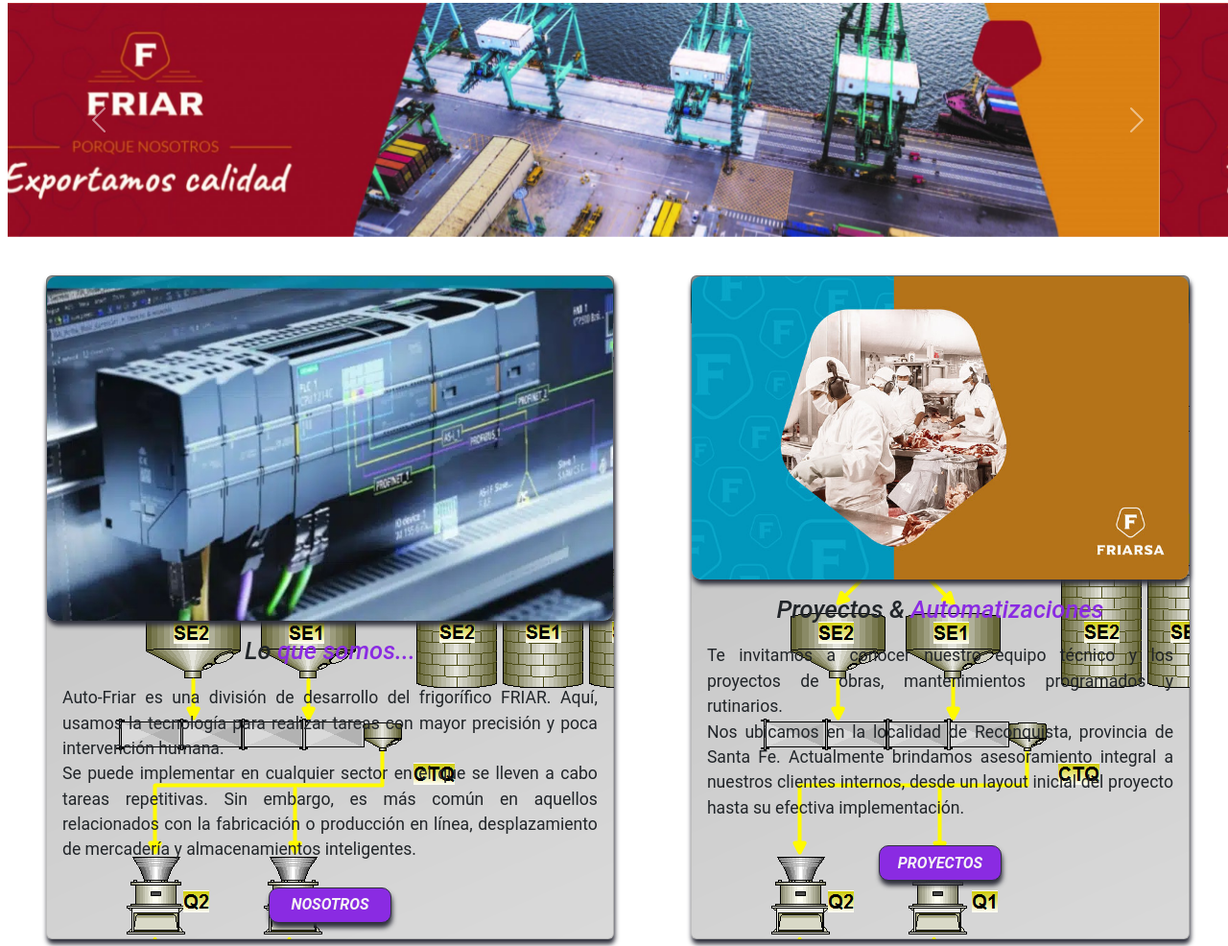
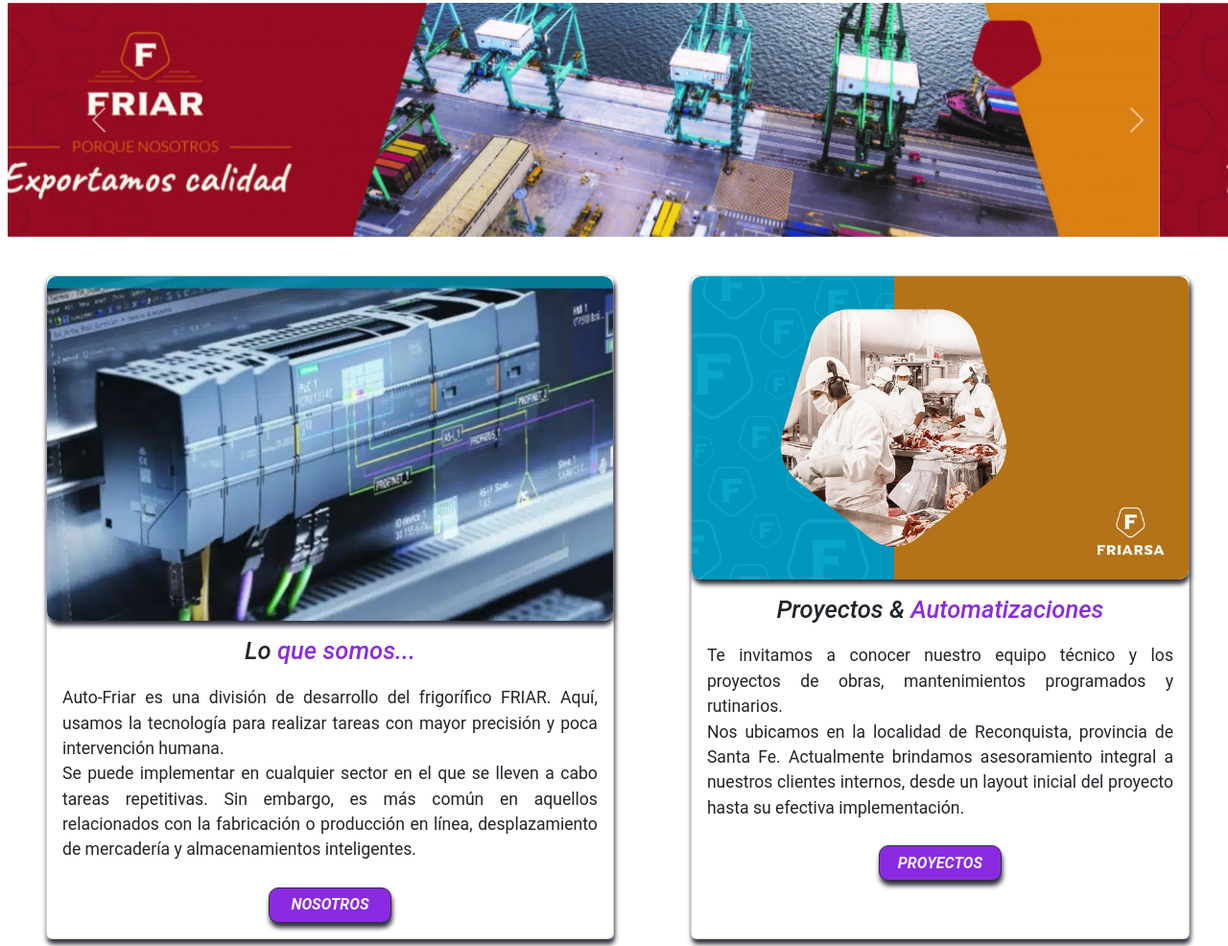
Before and after one commit to LeoLopez33/Autofriar, a website: page index.html in a window 1280 px wide. Shown: the part 204-1190 px from the top of the page at 96% size. Drawn offline with nearby package versions, Linux system fonts and the light colour scheme; files that its build step writes are made by us from their sources.

Commit message:
se modifican las card

```diff
--- a/scss/layouts/_index.scss
+++ b/scss/layouts/_index.scss
@@ -25,7 +25,6 @@
     align-content: center;
     justify-content: center;
     margin: 40px;
-    background-image: $back-img-card;
 }
 
 
```
